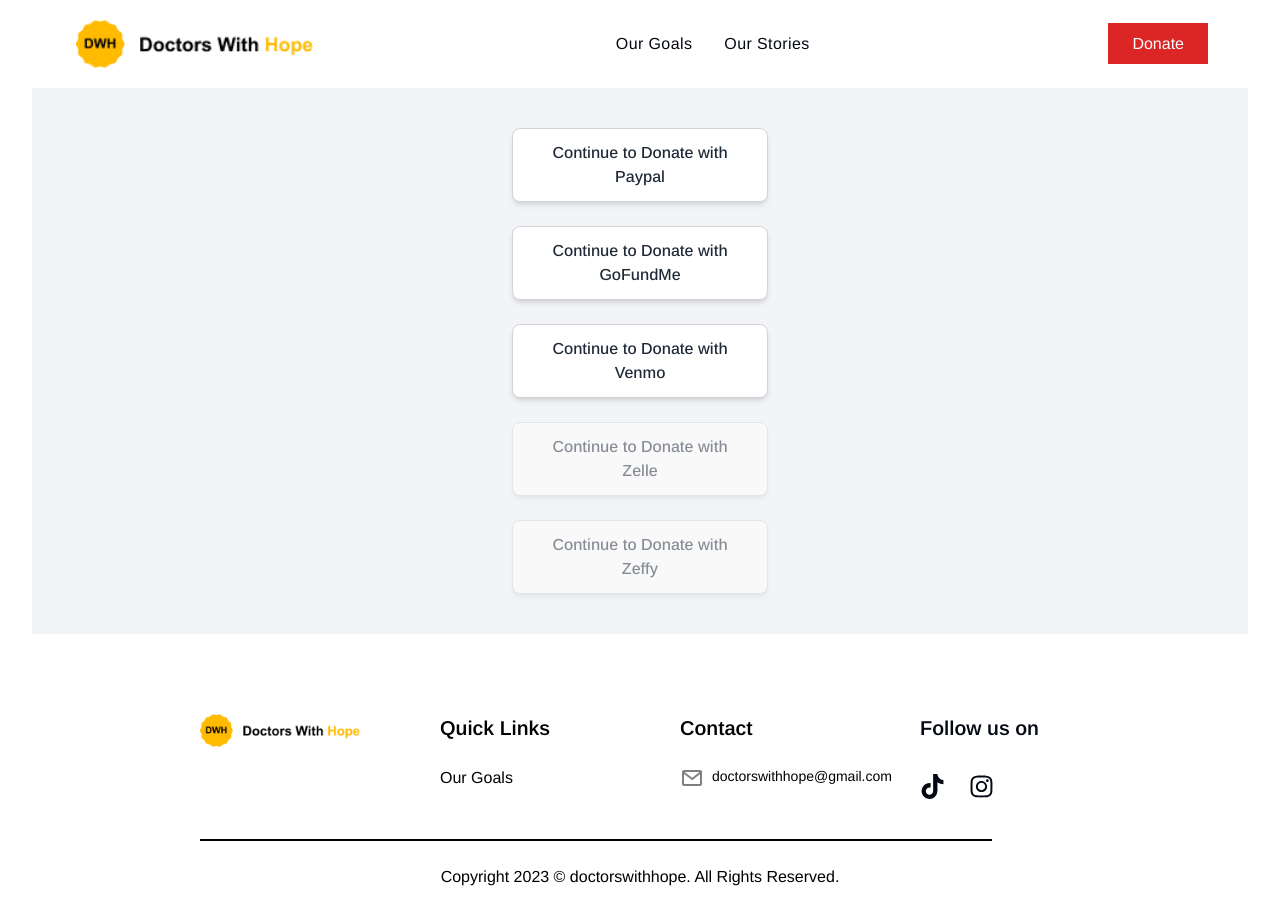
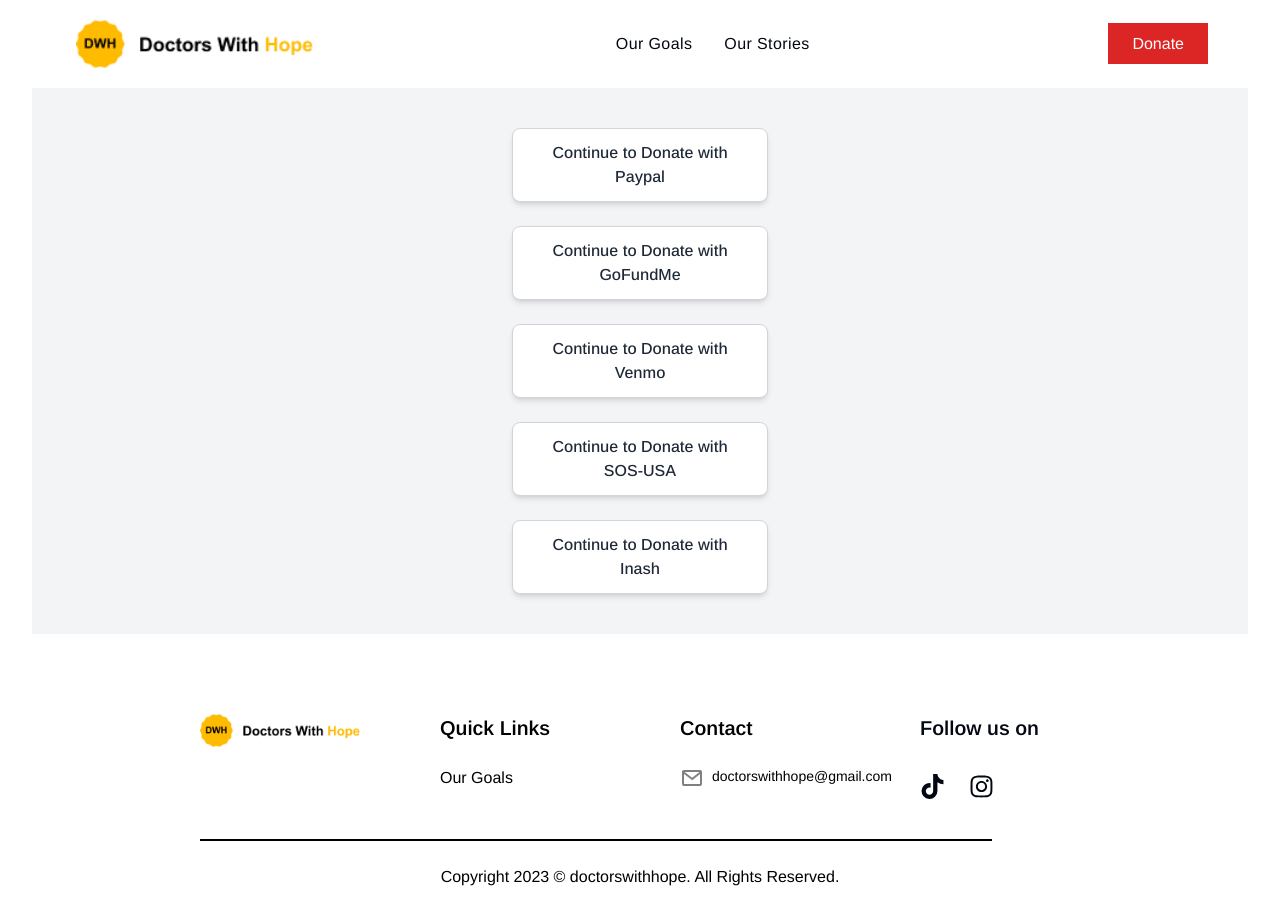
Before and after one commit to signifershrey/DonateApp1, a Next.js app: page /donations in a window 1280 px wide. Shown: the top 924 px of the page. Built offline with nearby package versions, Linux system fonts and the light colour scheme.

Commit message:
Payment method added

```diff
--- a/src/app/donations/Donations.tsx
+++ b/src/app/donations/Donations.tsx
@@ -25,23 +25,23 @@
         </button>
       </Link>
 
-      <Link href="https://www.zellepay.com" target="_blank">
+      <Link href="https://www.sos-usa.org/israel-palestine" target="_blank">
         <button
           onClick={(e) => e.preventDefault()}
           disabled
-          className="w-64 bg-white border border-gray-300 rounded-lg shadow-md px-8 py-3 font-medium text-gray-800 hover:bg-gray-200 focus:outline-none focus:ring-2 focus:ring-offset-2 focus:ring-gray-500 disabled:opacity-50"
+          className="w-64 bg-white border border-gray-300 rounded-lg shadow-md px-8 py-3 font-medium text-gray-800 hover:bg-gray-200 focus:outline-none focus:ring-2 focus:ring-offset-2 focus:ring-gray-500 "
         >
-          <span>Continue to Donate with Zelle</span>
+          <span>Continue to Donate with SOS-USA</span>
         </button>
       </Link>
 
-      <Link href="https://www.zeffy.com/donate" target="_blank">
+      <Link href="https://inash.org/" target="_blank">
         <button
           onClick={(e) => e.preventDefault()}
           disabled
-          className="w-64 bg-white border border-gray-300 rounded-lg shadow-md px-8 py-3 font-medium text-gray-800 hover:bg-gray-200 focus:outline-none focus:ring-2 focus:ring-offset-2 focus:ring-gray-500 disabled:opacity-50"
+          className="w-64 bg-white border border-gray-300 rounded-lg shadow-md px-8 py-3 font-medium text-gray-800 hover:bg-gray-200 focus:outline-none focus:ring-2 focus:ring-offset-2 focus:ring-gray-500 "
         >
-          <span>Continue to Donate with Zeffy</span>
+          <span>Continue to Donate with Inash</span>
         </button>
       </Link>
     </div>
```
